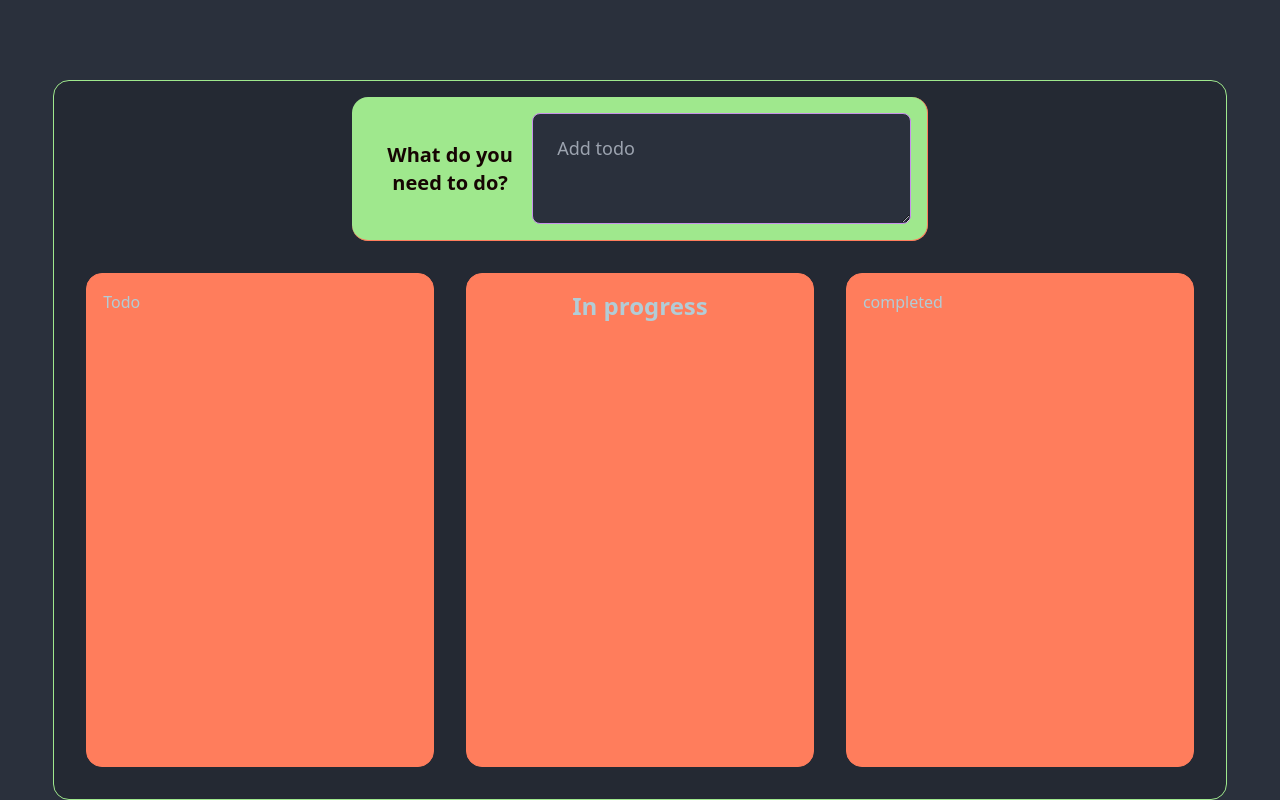
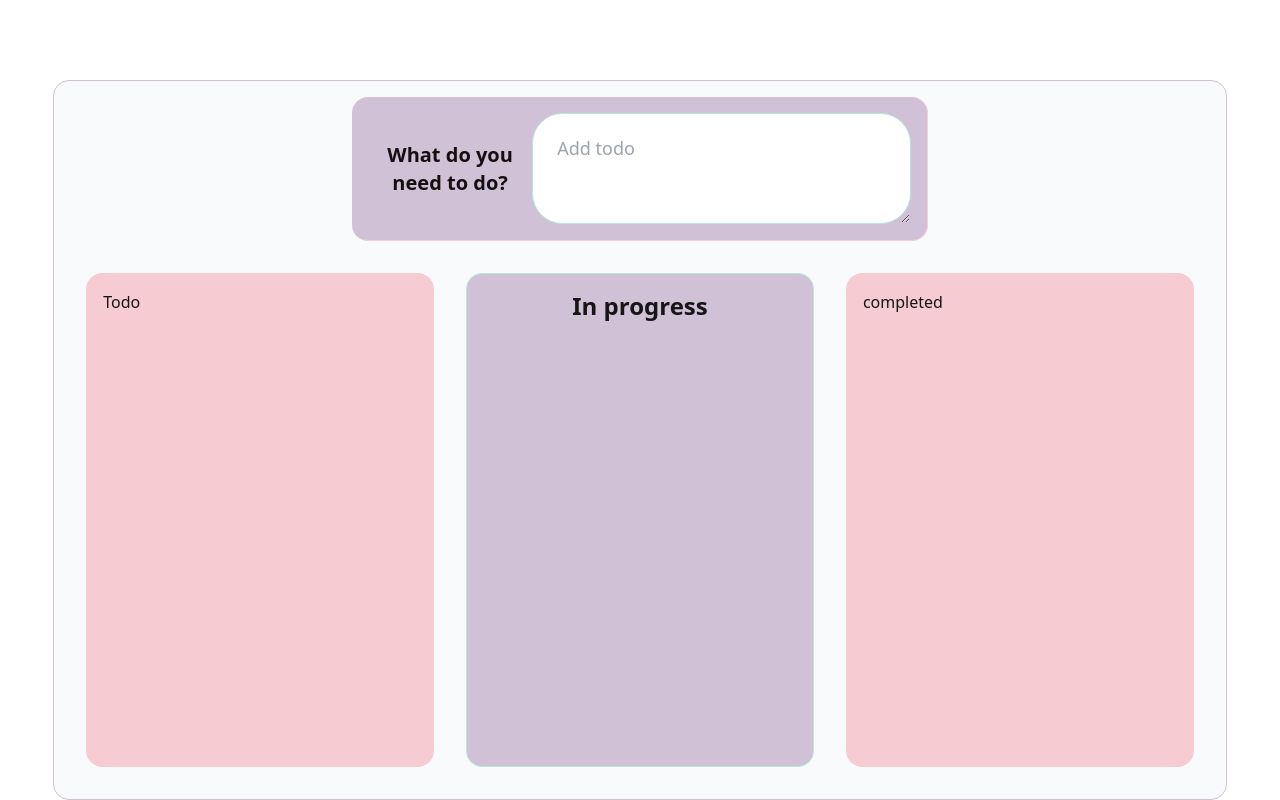
Before and after one commit to NathanPerrine/svelte_5_todo, a SvelteKit app: page / in a window 1280 px wide. Built offline with nearby package versions, Linux system fonts and the light colour scheme.

Commit message:
styling continues

```diff
--- a/src/routes/+page.svelte
+++ b/src/routes/+page.svelte
@@ -130,7 +130,7 @@
     </div>
 
     <!-- in progress section container -->
-    <div class="m-4 bg-secondary border border-secondary card md:border-b md:border-l md:border-b-secondary md:border-l-secondary p-4 md:w-1/2 overflow-hidden flex flex-1">
+    <div class="m-4 bg-primary border border-accent card p-4 md:w-1/2 overflow-hidden flex flex-1">
       <h1 class="text-2xl text-center font-bold">In progress</h1>
 
       <!-- todo container -->
--- a/tailwind.config.js
+++ b/tailwind.config.js
@@ -7,7 +7,7 @@ export default {
   plugins: [require("daisyui")],
   daisyui: {
     themes: [
-      "dim",
+      "pastel",
     ]
   }
 }
```
